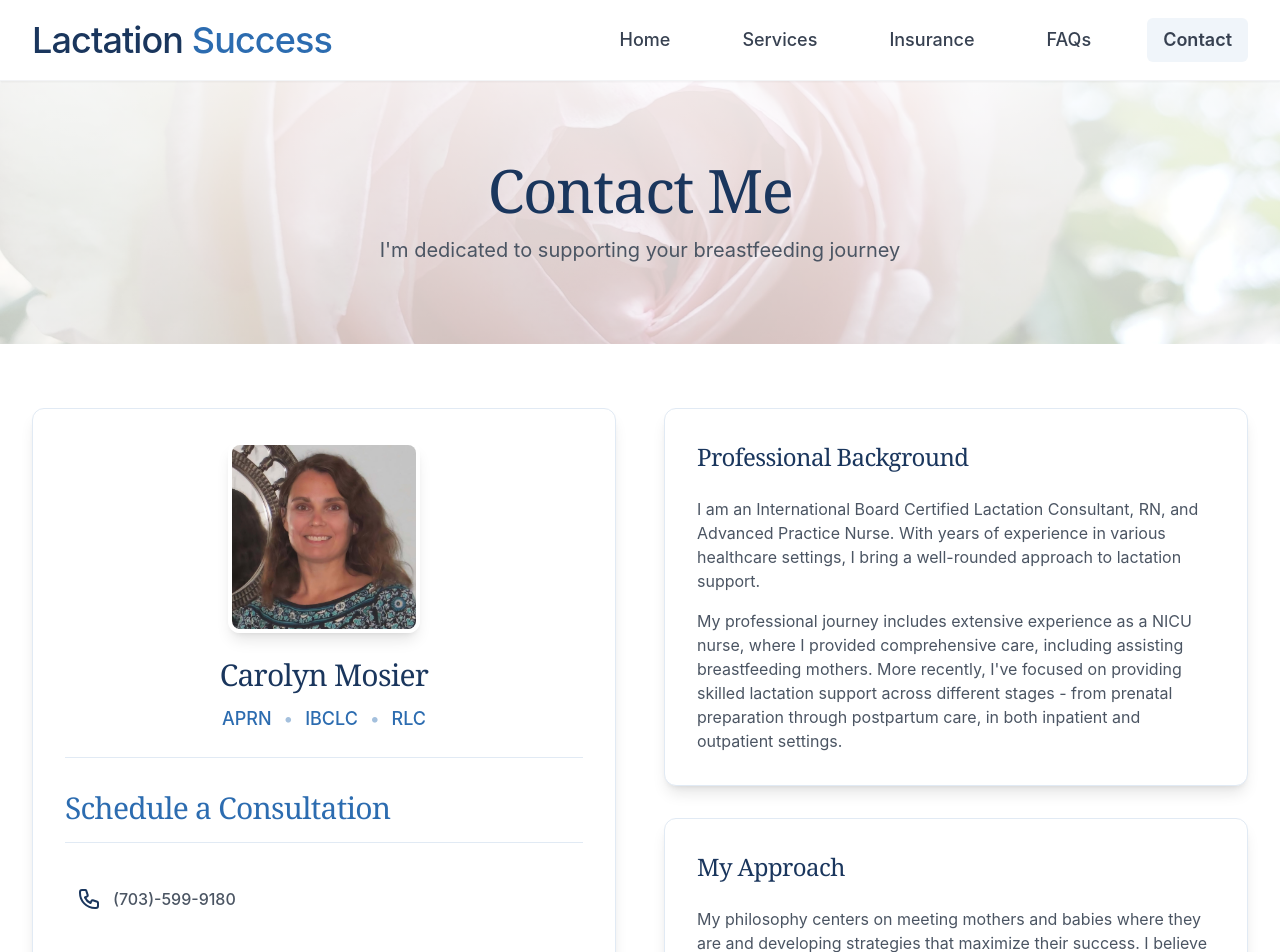
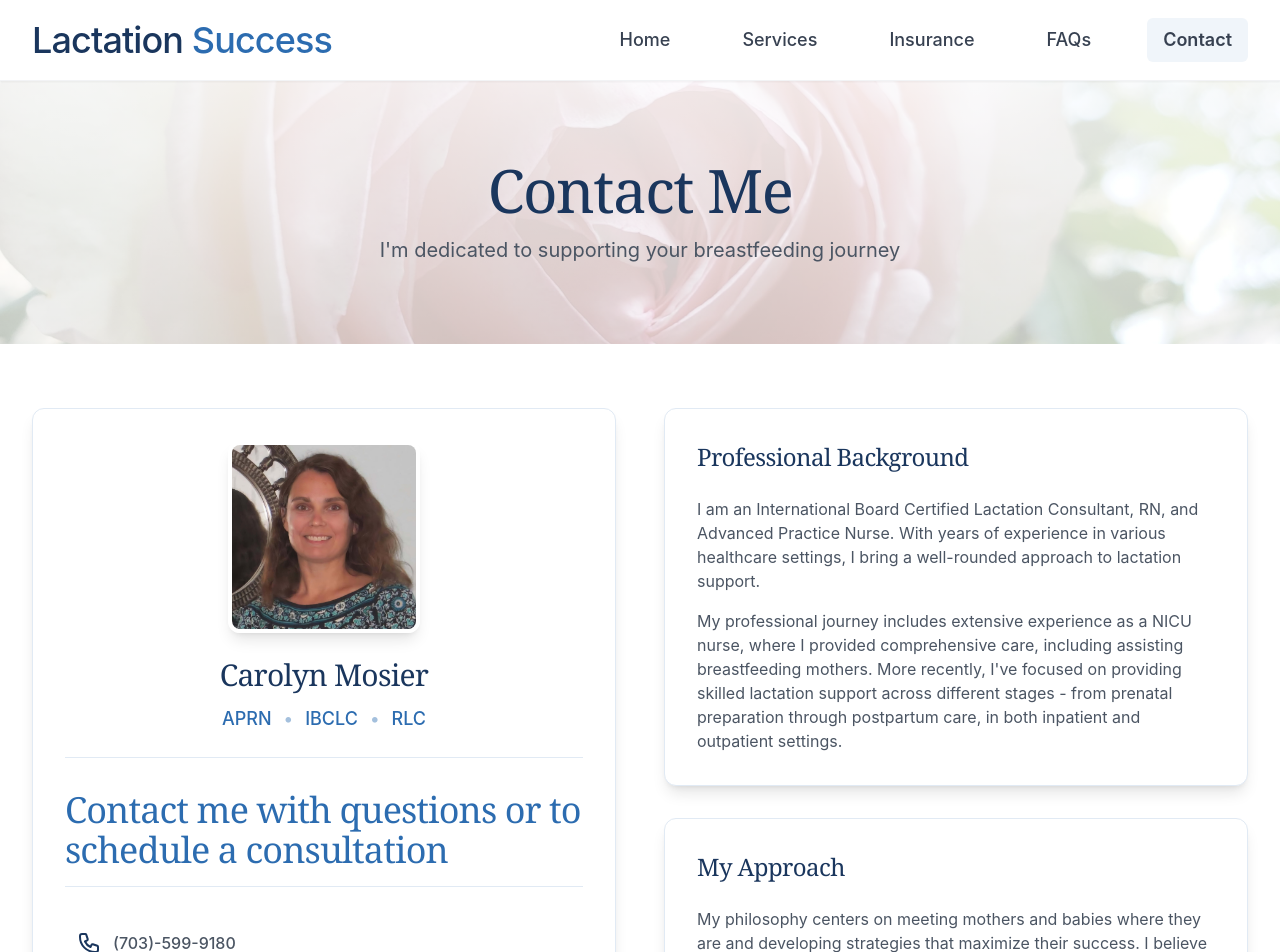
Before and after one commit to JoshuaMosier/lactation-success-site, a SvelteKit app: page /contact in a window 1280 px wide. Shown: the top 952 px of the page. Built offline with nearby package versions, Linux system fonts and the light colour scheme.

Commit message:
faq + contact wording update
- faq update to remove reference to dogs
- changed wording below contact info

```diff
--- a/src/routes/contact/+page.svelte
+++ b/src/routes/contact/+page.svelte
@@ -45,7 +45,7 @@
             </div>
           </div>
 
-          <h2 class="text-3xl font-serif text-blue-700 mb-8 pb-4 border-b border-blue-100">Schedule a Consultation</h2>
+          <h2 class="text-4xl font-serif text-blue-700 mb-8 pb-4 border-b border-blue-100">Contact me with questions or to schedule a consultation</h2>
 
           <dl class="space-y-8">
             <div>
--- a/src/routes/faq/+page.svelte
+++ b/src/routes/faq/+page.svelte
@@ -30,7 +30,7 @@
     },
     {
       question: "What should I prepare for the consultation?",
-      answer: "Try to time baby's feeding so that they are hungry at the appointment time. I'll want to assess a feed and offer advice. Prepare any questions you may have so I can address any issues. Feel free to have a support person be part of the consultation. Please be sure that any dogs are secured in another room during the appointment."
+      answer: "Try to time baby's feeding so that they are hungry at the appointment time. I'll want to assess a feed and offer advice. Prepare any questions you may have so I can address any issues. Feel free to have a support person be part of the consultation."
     },
     {
       question: "Do you take insurance?",
```
Also changed, not shown: static/images/stock-temp-logo-blue.png (added).
